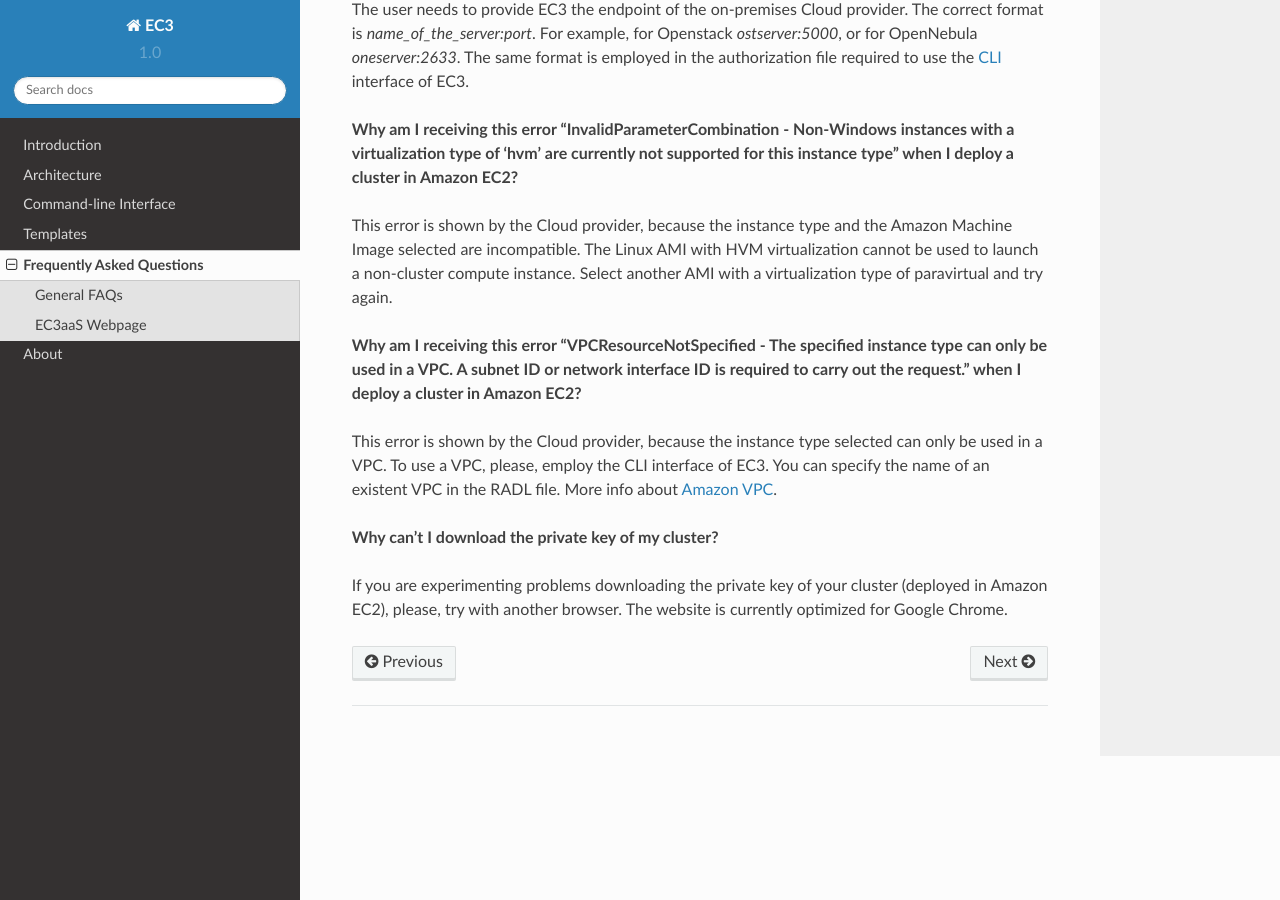
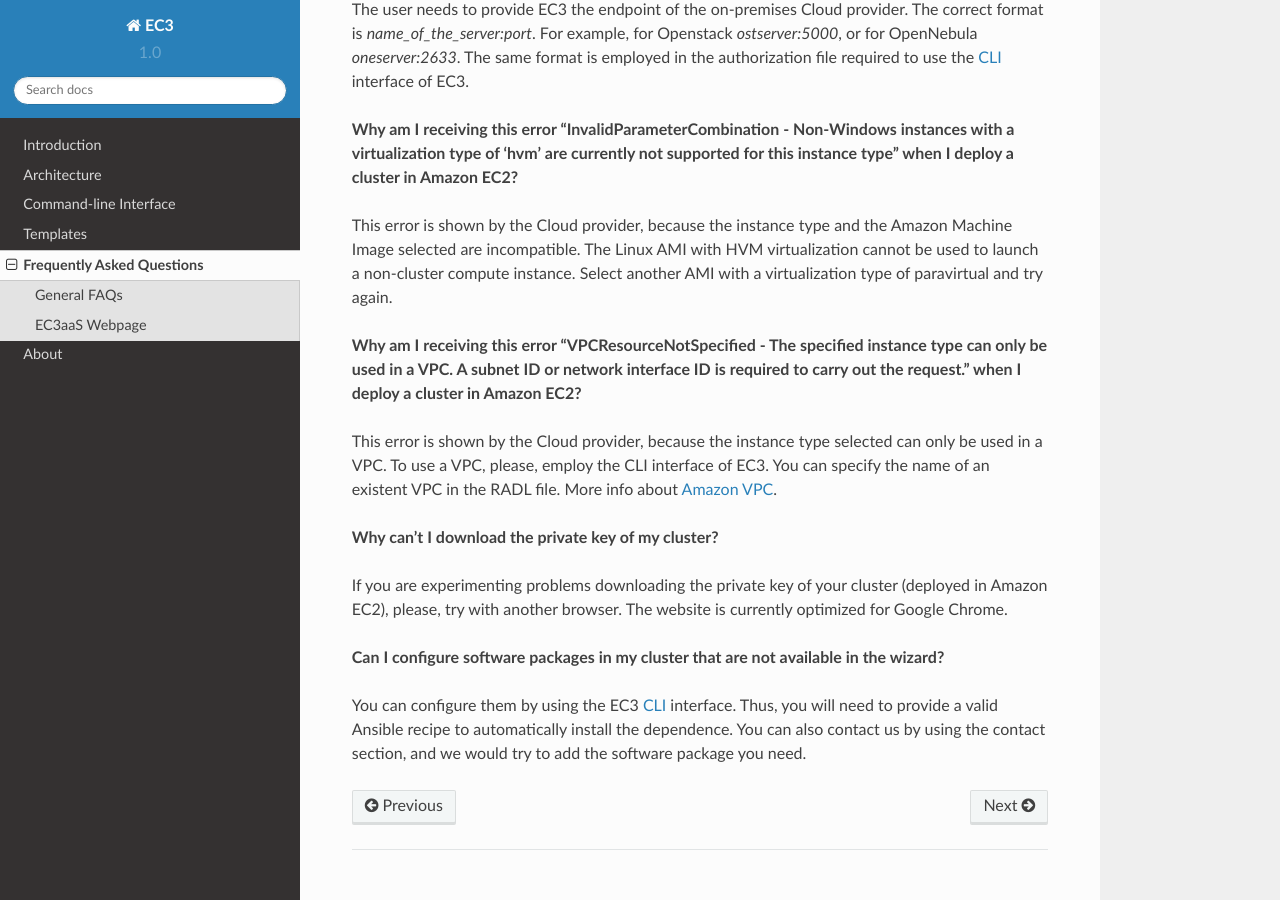
Before and after one commit to grycap/ec3, a Sphinx documentation site: the page built from doc/source/faq.rst, in a window 1280 px wide and 900 px high, scrolled down 1522 px. Built offline with Sphinx 7.4.7 and the Read the Docs theme 2.0.0, drawn with Linux system fonts in a browser that asks for light colours; some of the changed text lies outside the part shown.

```diff
--- a/doc/source/faq.rst
+++ b/doc/source/faq.rst
@@ -77,6 +77,11 @@ More info about `Amazon VPC`_.
 If you are experimenting problems downloading the private key of your cluster (deployed in Amazon EC2),
 please, try with another browser. The website is currently optimized for Google Chrome.
 
+**Can I configure software packages in my cluster that are not available in the wizard?**
+
+You can configure them by using the EC3 `CLI`_ interface. Thus, you will need to provide a valid Ansible recipe to automatically install the dependence.
+You can also contact us by using the contact section, and we would try to add the software package you need.
+
 
 .. _`CLI`: http://servproject.i3m.upv.es/ec3/doc/ec3.html
 .. _`EC3aaS`: http://servproject.i3m.upv.es/ec3/
```
Also changed, not shown: other parts of doc/source/faq.rst (+3 -2 lines).
